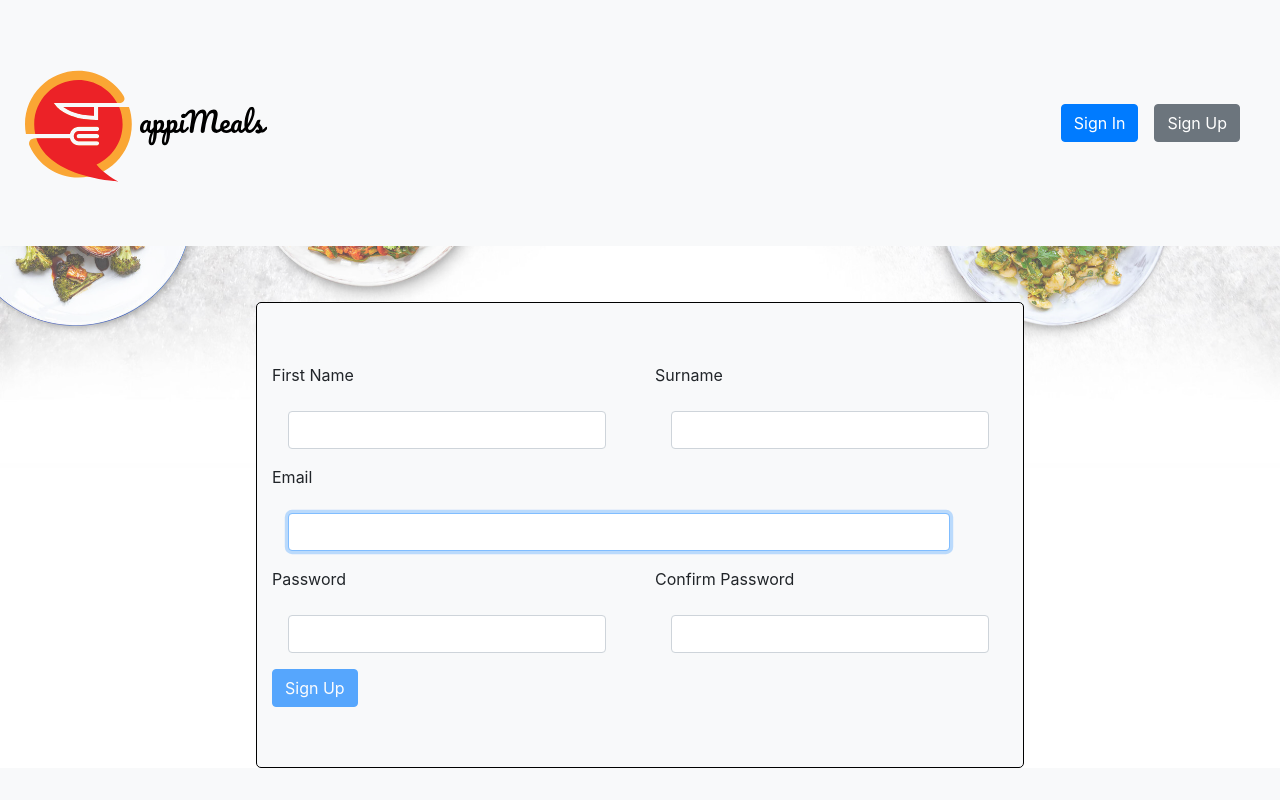
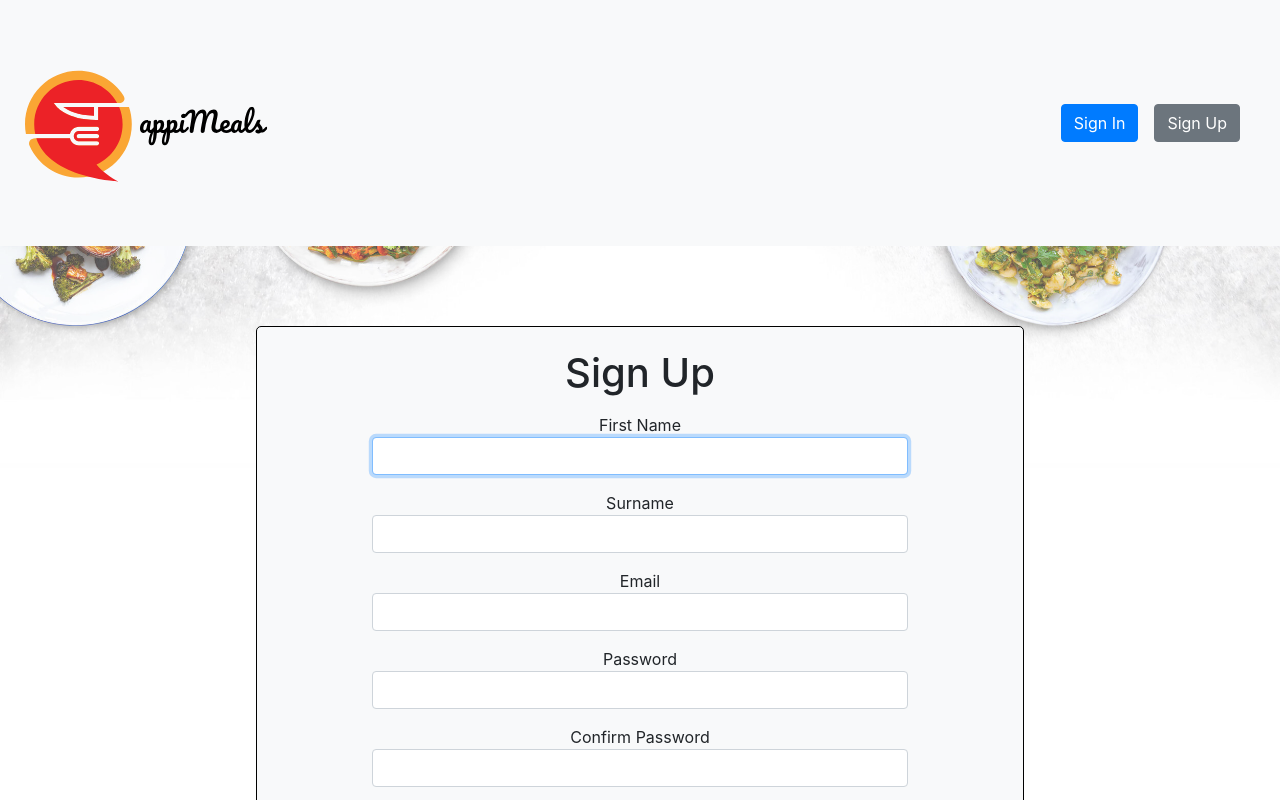
Before and after one commit to AppiMeals/appimeals-frontend, a React (Create React App) app: page /SignUp in a window 1280 px wide. Shown: the top 800 px of the page. Built offline with nearby package versions, Linux system fonts and the light colour scheme.

Commit message:
Applied same styling to the signin/up forms

```diff
--- a/package.json
+++ b/package.json
@@ -20,7 +20,7 @@
     "yargs-parser": "18.1.3"
   },
   "scripts": {
-    "start": "PORT=3008 react-scripts start",
+    "start": "PORT=3007 react-scripts start",
     "build": "react-scripts build",
     "test": "react-scripts test",
     "eject": "react-scripts eject"
--- a/src/Components/Login/Login.css
+++ b/src/Components/Login/Login.css
@@ -1,17 +1,30 @@
-@media all  {
-    .Login {
-      padding-top: 30px;
-      padding-bottom: 30px;
-      margin: 0 auto;
-      width: 60%;
-      background-color: #f8f9fa;
-    }
-  }
-
-.form-label{
-  padding-left: 0px;
+.form-container {
+  max-width: 60vw;
+  margin: 10vh auto;
+  padding: 30px 0;
+  background-color: #f8f9fa;
+  display: flex;
+  flex-flow: column wrap;
 }
 
-.form-control{
-  max-width: 90%;
+.form-header {
+  margin-top: -1vh;
+  margin-bottom: 2vh;
 }
+
+.form-element {
+  display: block;
+  width: 70%;
+  margin: auto;
+}
+
+.form-element label, .form-element input {
+  padding: 0;
+  margin: 0;
+}
+
+button {
+  display: block;
+  width: auto;
+  align-self: center;
+}
--- a/src/Components/Login/Login.js
+++ b/src/Components/Login/Login.js
@@ -1,7 +1,7 @@
 import React, { useState } from 'react';
 import  { useHistory } from 'react-router-dom';
 import axios from 'axios';
-import { Button, FormGroup, FormControl, FormLabel} from "react-bootstrap";
+import { Button, FormGroup, FormControl, FormLabel, Form} from "react-bootstrap";
 import "./Login.css";
 
 export default function Login() {
@@ -46,15 +46,13 @@ export default function Login() {
     }
 
   return (
-      <div className="container">
-        <h1>&nbsp;</h1>
-        <form onSubmit={handleSubmit} className="Login">
-
-
+    <>
+      <Form onSubmit={handleSubmit} className="login form-container">
+        <h1 className="form-header">Sign in</h1>
           {
             printError ? <div className="alert alert-danger" role="alert">{printError}</div> : null
           }
-            <FormGroup controlId="email">
+          <FormGroup className="form-element" controlId="email">
             <FormLabel>Email</FormLabel>
             <FormControl
               autoFocus
@@ -64,7 +62,7 @@ export default function Login() {
             />
           </FormGroup>
 
-            <FormGroup controlId="password">
+          <FormGroup className="form-element" scontrolId="password">
             <FormLabel>Password</FormLabel>
             <FormControl
               value={password}
@@ -79,12 +77,7 @@ export default function Login() {
             onClick={handleSubmit}>
             Let's Get Cooking!
             </Button>
-
-      </form>
-      </div>
-
-
-
-
+      </Form>
+    </>
   );
 }
--- a/src/Components/ToggleSwitch/ToggleSwitch.js
+++ b/src/Components/ToggleSwitch/ToggleSwitch.js
@@ -21,8 +21,8 @@ const ToggleSwitch = (props) => {
                     <input type="radio" name="diet" eventKey="high-protein" value="high-protein" id="highProtein" />
                     <label for="highProtein">High-Protein</label>
 
-                    <input type="radio" name="diet" eventKey="high-fiber" value="high-fiber" id="highFiber" />
-                    <label for="highFiber">High-Fiber</label>
+                    {/* <input type="radio" name="diet" eventKey="high-fiber" value="high-fiber" id="highFiber" />
+                    <label for="highFiber">High-Fiber</label> */}
 
                     <input type="radio" name="diet" eventKey="low-fat" value="low-fat" id="lowFat" />
                     <label for="lowFat">Low-Fat</label>
@@ -30,8 +30,8 @@ const ToggleSwitch = (props) => {
                     <input type="radio" name="diet" eventKey="low-carb" value="low-carb" id="lowCarb" />
                     <label for="lowCarb">Low-Carb</label>
 
-                    <input type="radio" name="diet" eventKey="low-sodium" value="low-sodium" id="lowSodium" />
-                    <label for="lowSodium">Low-Sodium</label>
+                    {/* <input type="radio" name="diet" eventKey="low-sodium" value="low-sodium" id="lowSodium" />
+                    <label for="lowSodium">Low-Sodium</label> */}
                 </div>
             </fieldset>
         </>
--- a/src/Pages/BrowseRecipes/BrowseRecipes.js
+++ b/src/Pages/BrowseRecipes/BrowseRecipes.js
@@ -19,7 +19,7 @@ const BrowseRecipes = () => {
     const [recipes, setRecipes] = useState([]);
     const [search, setSearch] = useState('');
     const [query, setQuery] = useState('');
-    const [diet, setDiet] = useState('');
+    const [diet, setDiet] = useState('balanced');
     const [warningTrigger, setWarningTrigger] = useState(false);
 
     //Use Effect should update the with the
--- a/src/Pages/HomePage/HomePage.css
+++ b/src/Pages/HomePage/HomePage.css
@@ -1,3 +1,10 @@
+.svg-animation {
+    margin: 0;
+    padding: 0;
+    box-sizing: border-box;
+}
+
+
 .logo-styling {
     width: 30%;
 }
--- a/src/Pages/HomePage/HomePage.js
+++ b/src/Pages/HomePage/HomePage.js
@@ -7,7 +7,6 @@ import './HomePage.css';
 import { Image, Container, Row, Col } from 'react-bootstrap';
 
 const HomePage = () => {
-
     return (
         <>
             <div className="main-page">
--- a/src/Pages/Registration/Registration.css
+++ b/src/Pages/Registration/Registration.css
@@ -1,17 +1,30 @@
-@media all  {
-    .Register {
-      padding-top: 30px;
-      padding-bottom: 30px;
-      margin: 0 auto;
-      width: 60%;
-      background-color: #f8f9fa;
-    }
-  }
-
-.form-label{
-  padding-left: 0px;
+.form-container {
+  max-width: 60vw;
+  margin: 10vh auto;
+  padding: 30px 0;
+  background-color: #f8f9fa;
+  display: flex;
+  flex-flow: column wrap;
 }
 
-.form-control{
-  max-width: 90%;
+.form-header {
+  margin-top: -1vh;
+  margin-bottom: 2vh;
 }
+
+.form-element {
+  display: block;
+  width: 70%;
+  margin: auto;
+}
+
+.form-element label, .form-element input {
+  padding: 0;
+  margin: 0;
+}
+
+button {
+  display: block;
+  width: auto;
+  align-self: center;
+}
--- a/src/Pages/Registration/Registration.js
+++ b/src/Pages/Registration/Registration.js
@@ -4,7 +4,7 @@ import  { useHistory } from 'react-router-dom';
 import axios from 'axios';
 import "./Registration.css";
 
-import { Container, Row, Col, Button, FormGroup, FormControl, FormLabel } from "react-bootstrap";
+import { Form, Button, FormGroup, FormControl, FormLabel } from "react-bootstrap";
 
 
 function SubmitRegistration() {
@@ -61,51 +61,39 @@ function SubmitRegistration() {
 
 return(
     <>
-    <h1>&nbsp;</h1>
-    <form onSubmit={handleSubmit} className="Register">
+    <Form onSubmit={handleSubmit} className="register form-container">
 
-    <Container>
-        <Row>
-            <Col className="col-6">
-            <FormGroup controlId="firstName">
+    <h1 className="form-header">Sign Up</h1>
+
+            <FormGroup className="form-element" controlId="firstName">
                 <FormLabel>First Name</FormLabel>
                 <FormControl
                     autoFocus
-                    className = "textField"
                     type="text"
                     value={firstName}
                     onChange={e => setFirstName(e.target.value)}
                 />
                 </FormGroup>
-            </Col>
-            <Col className="col-6">
-            <FormGroup controlId="surname">
+
+            <FormGroup className="form-element" controlId="surname">
                 <FormLabel>Surname</FormLabel>
                 <FormControl
-                    autoFocus
                     type="text"
                     value={surname}
                     onChange={e => setSurname(e.target.value)}
                 />
             </FormGroup>
-            </Col>
-        </Row>
-        <Row>
-            <Col className="col-12">
-            <FormGroup controlId="email">
+
+            <FormGroup className="form-element" controlId="email">
                 <FormLabel>Email</FormLabel>
                 <FormControl
-                    autoFocus
                     type="email"
                     value={email}
                     onChange={e => setEmail(e.target.value)}
                 />
             </FormGroup>
-            </Col>
-        </Row>
-        <Row>
-            <Col className="col-6">
-            <FormGroup controlId="password">
+
+            <FormGroup className="form-element" controlId="password">
                 <FormLabel>Password</FormLabel>
                 <FormControl
                     value={password}
@@ -113,10 +101,8 @@ return(
                     type="password"
                 />
             </FormGroup>
-            </Col>
 
-            <Col className="col-6">
-            <FormGroup controlId="confirmPassword">
+            <FormGroup className="form-element" controlId="confirmPassword">
                 <FormLabel>Confirm Password</FormLabel>
                 <FormControl
                     value={confirmPassword}
@@ -124,20 +110,15 @@ return(
                     type="password"
                 />
             </FormGroup>
-            </Col>
-        </Row>
-        <Row>
-            <Col className="col-12">
+
             <Button
                 disabled={!validateForm()}
                 type="submit"
                 onClick={handleSubmit}>
                 Sign Up
             </Button>
-            </Col>
-        </Row>
-    </Container>
-    </form>
+    </Form>
+
     {/* {console.log("firstName " + firstName)}
     {console.log("surname " + surname)}
     {console.log("email " + email)}
```
Lines whose indentation alone changed are shown as unchanged.
